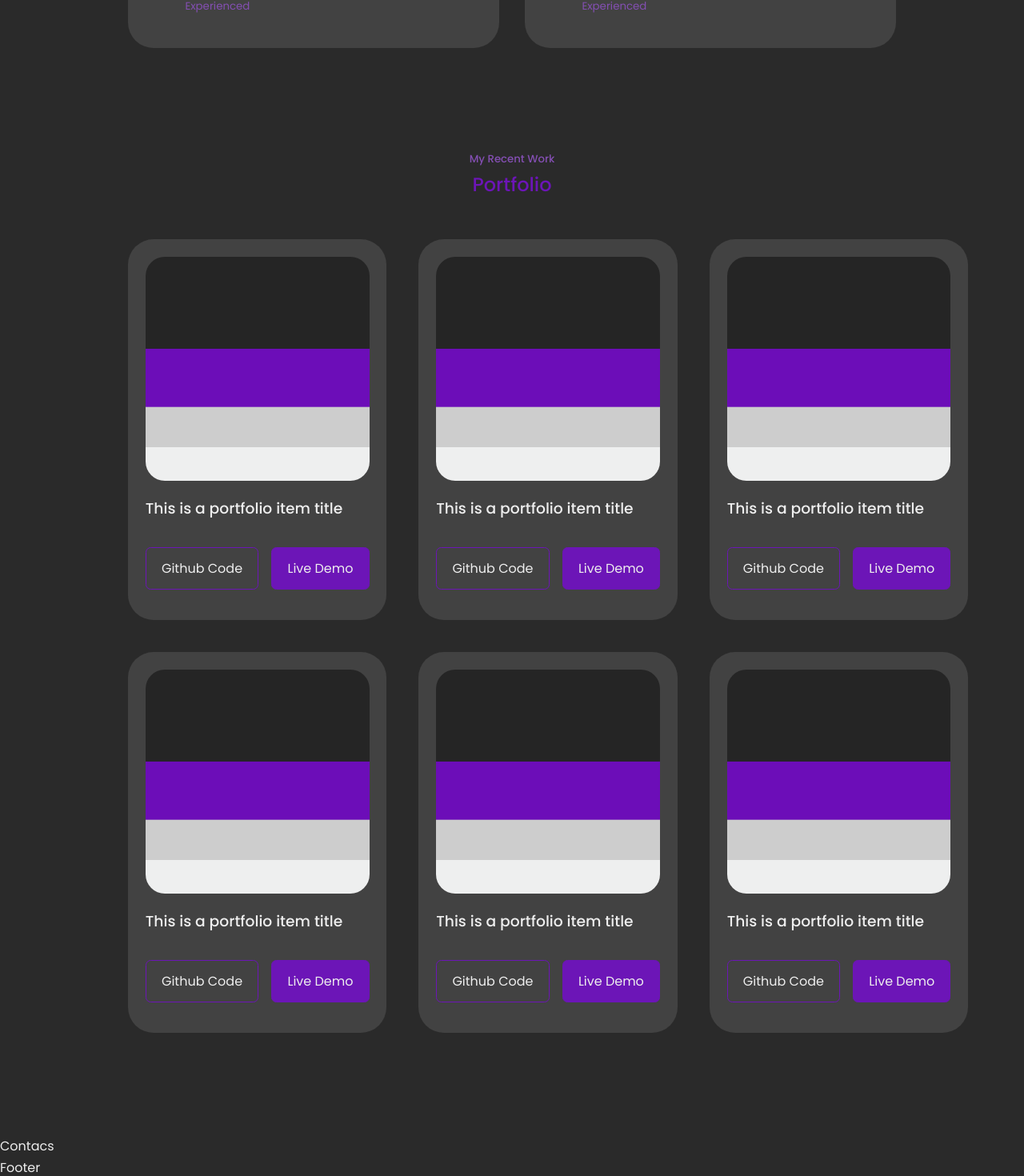
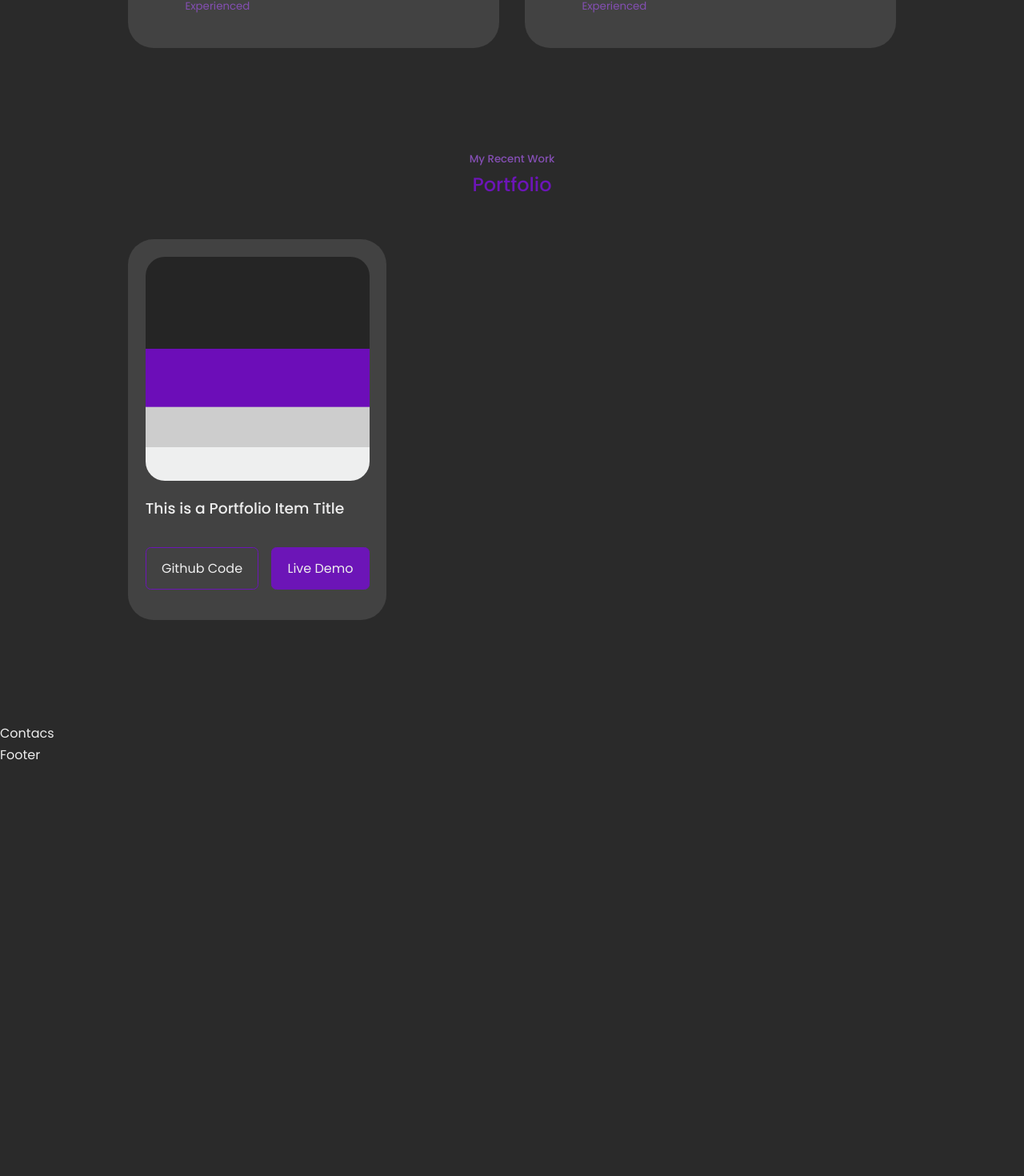
Before and after one commit to Juan-Jc/Juan-Puerta-Portfolio, a React (Create React App) app: page / in a window 1280 px wide. Shown: the part 2044-3514 px from the top of the page at 80% size. After the commit the page ends 3001 px from the top, so only its background shows below. Built offline with nearby package versions, Linux system fonts and the light colour scheme.

Commit message:
make protfolio cards using map method for the information

```diff
--- a/src/components/portfolio/Portfolio.jsx
+++ b/src/components/portfolio/Portfolio.jsx
@@ -1,6 +1,16 @@
 import React from 'react'
 import './portfolio.css'
 import IMG from '../../assets/color-palet.png'
+
+const data = [
+  {
+  id: 1,
+  title: 'This is a Portfolio Item Title',
+  img: IMG,
+  code: 'https://github.com',
+  demo: 'https://github.com',
+  },
+]
 
 const Portfolio = () => {
   return (
@@ -9,78 +19,24 @@ const Portfolio = () => {
       <h2>Portfolio</h2>
 
       <div className="container portfolio__container">
-        <article className="portfolio__item">
-          <div className="portfolio__item-image">
-            <img src={IMG} alt='page name image' />
-          </div>
-          <h3>This is a portfolio item title</h3>
-          <div className="portfolio__item-cta">
-          <a href="https://github.com" className='btn' target='_blank'>Github Code</a>
-
-          <a href="https://github.com" className="btn btn-primary" target='_blank'>Live Demo</a>
-
-          </div>
-        </article>
-        <article className="portfolio__item">
-          <div className="portfolio__item-image">
-            <img src={IMG} alt='page name image' />
-          </div>
-          <h3>This is a portfolio item title</h3>
-          <div className="portfolio__item-cta">
-          <a href="https://github.com" className='btn' target='_blank'>Github Code</a>
-
-          <a href="https://github.com" className="btn btn-primary" target='_blank'>Live Demo</a>
-
-          </div>
-        </article>
-        <article className="portfolio__item">
-          <div className="portfolio__item-image">
-            <img src={IMG} alt='page name image' />
-          </div>
-          <h3>This is a portfolio item title</h3>
-          <div className="portfolio__item-cta">
-          <a href="https://github.com" className='btn' target='_blank'>Github Code</a>
-
-          <a href="https://github.com" className="btn btn-primary" target='_blank'>Live Demo</a>
-
-          </div>
-        </article>
-        <article className="portfolio__item">
-          <div className="portfolio__item-image">
-            <img src={IMG} alt='page name image' />
-          </div>
-          <h3>This is a portfolio item title</h3>
-          <div className="portfolio__item-cta">
-          <a href="https://github.com" className='btn' target='_blank'>Github Code</a>
-
-          <a href="https://github.com" className="btn btn-primary" target='_blank'>Live Demo</a>
-
-          </div>
-        </article>
-        <article className="portfolio__item">
-          <div className="portfolio__item-image">
-            <img src={IMG} alt='page name image' />
-          </div>
-          <h3>This is a portfolio item title</h3>
-          <div className="portfolio__item-cta">
-          <a href="https://github.com" className='btn' target='_blank'>Github Code</a>
-
-          <a href="https://github.com" className="btn btn-primary" target='_blank'>Live Demo</a>
-
-          </div>
-        </article>
-        <article className="portfolio__item">
-          <div className="portfolio__item-image">
-            <img src={IMG} alt='page name image' />
-          </div>
-          <h3>This is a portfolio item title</h3>
-          <div className="portfolio__item-cta">
-          <a href="https://github.com" className='btn' target='_blank'>Github Code</a>
-
-          <a href="https://github.com" className="btn btn-primary" target='_blank'>Live Demo</a>
-
-          </div>
-        </article>
+        {
+          data.map(({id, title, img, code, demo}) =>
+            {
+              return (
+                <article key={id} className="portfolio__item" >
+                  <div className="portfolio__item-image">
+                    <img src={img} alt={title} />
+                  </div>
+                  <h3>{title}</h3>
+                  <div className="portfolio__item-cta">
+                    <a href={code} className='btn' target='_blank'>Github Code</a>
+                    <a href={demo} className="btn btn-primary" target='_blank'>Live Demo</a>
+                  </div>
+                </article>
+              )
+            }
+          )
+        }
       </div>
     </section>
   )
```
